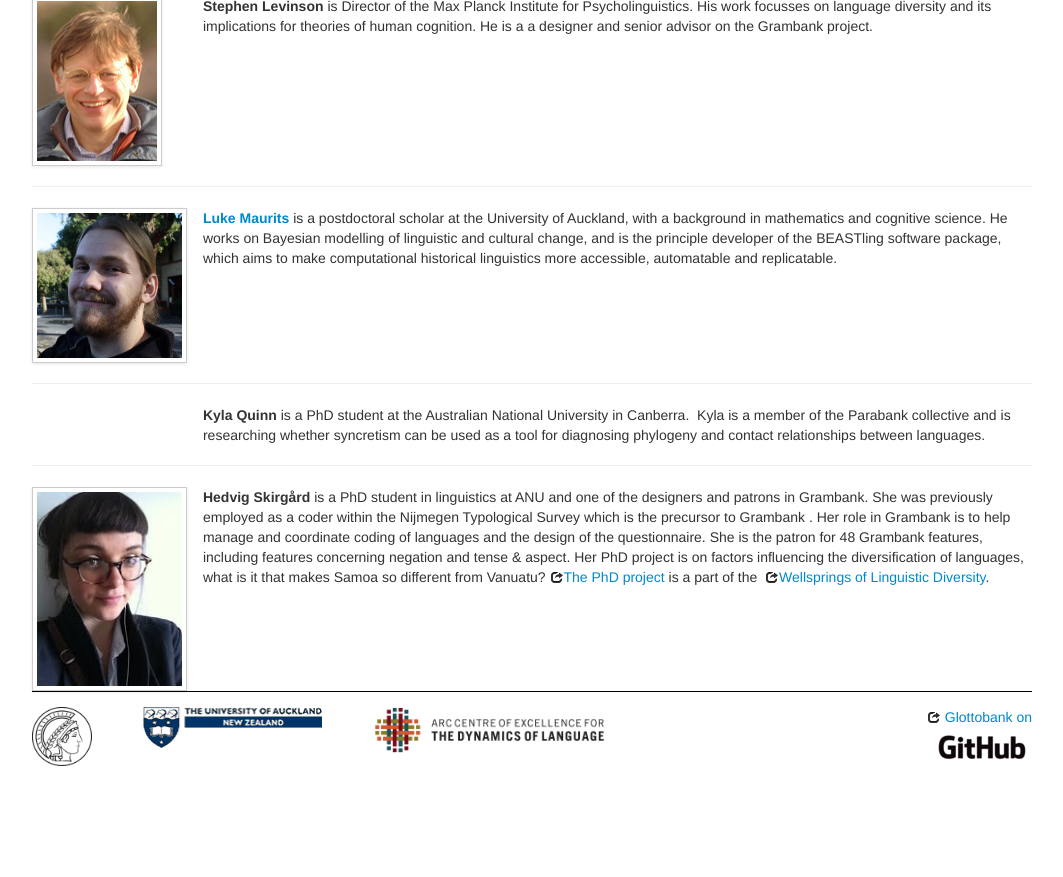
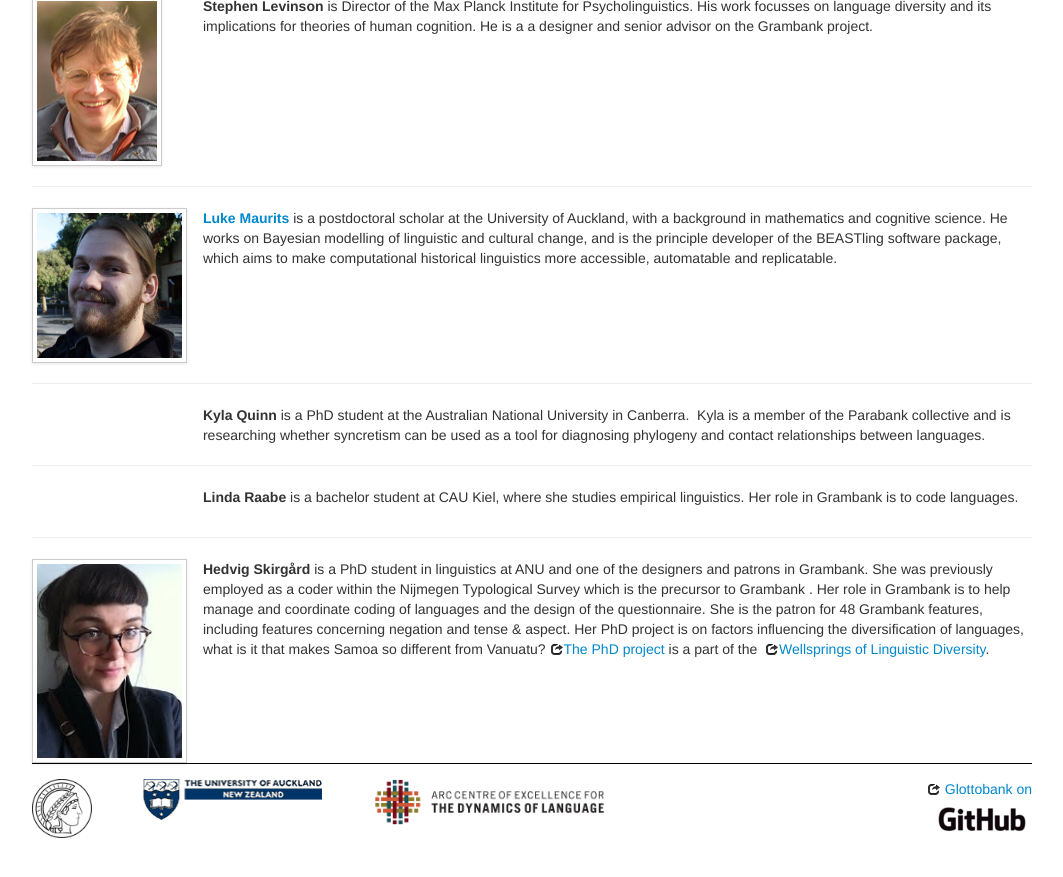
Before and after one commit to glottobank/glottobank.github.io, a Jekyll site: the page built from people.md, in a window 1280 px wide and 900 px high, scrolled down 2745 px. Shown: the top 877 px of the window, without its empty margins (108-1171 px from the left). Built offline with Jekyll 4.4.1, drawn with Linux system fonts in a browser that asks for light colours; nearby versions of some CDN libraries; before the commit the page ends 3573 px from its top, so only the background shows below that.

Commit message:
Update people.md

```diff
--- a/people.md
+++ b/people.md
@@ -224,6 +224,15 @@ linguistics more accessible, automatable and replicatable.
 <hr>
 <div class="row-fluid">
         <div class="span2">
+  <!--img src="/photos/.jpg" class="img-polaroid"-->
+        </div>
+        <div class="span10">
+<b>Linda Raabe</b> is a bachelor student at CAU Kiel, where she studies empirical linguistics. Her role in Grambank is to code languages.
+        </div>
+</div>
+<hr>
+<div class="row-fluid">
+        <div class="span2">
   <img src="/photos/hedvig_skirgard.jpg" class="img-polaroid">
         </div>
         <div class="span10">
```
